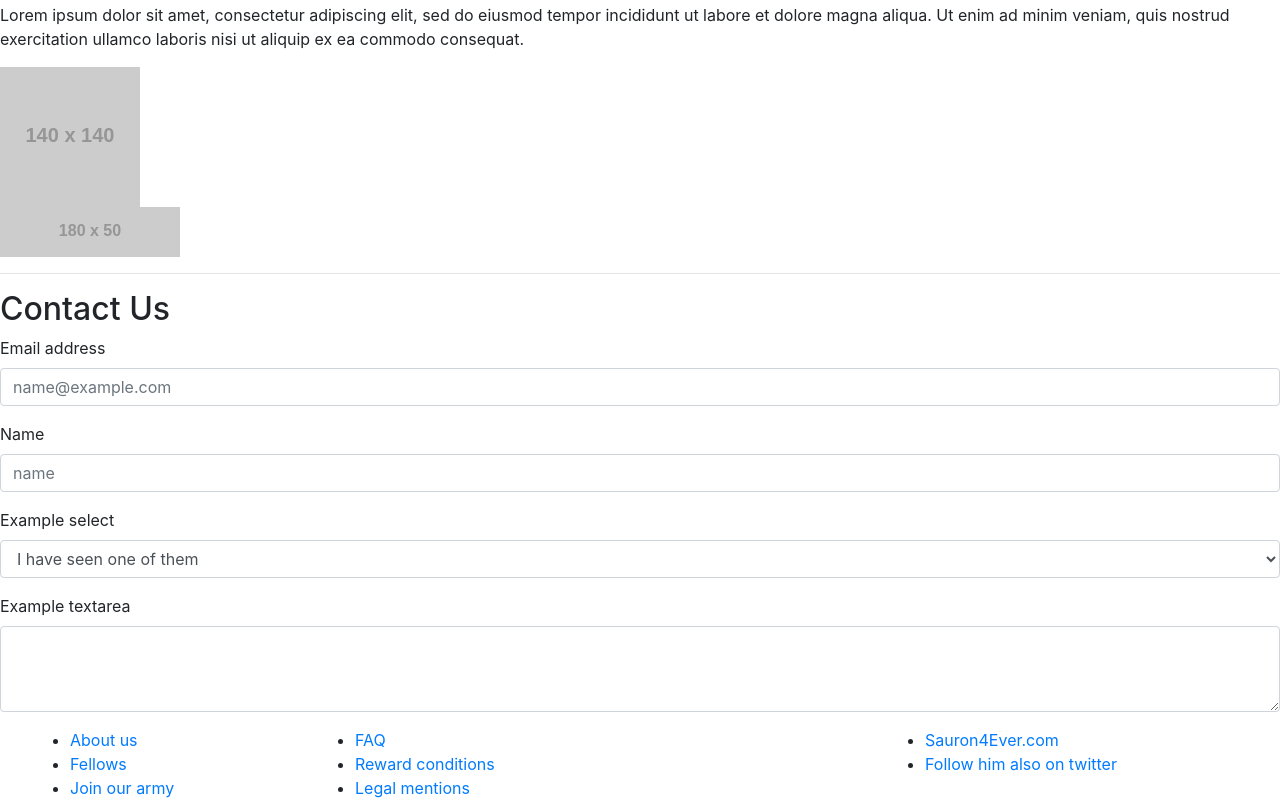
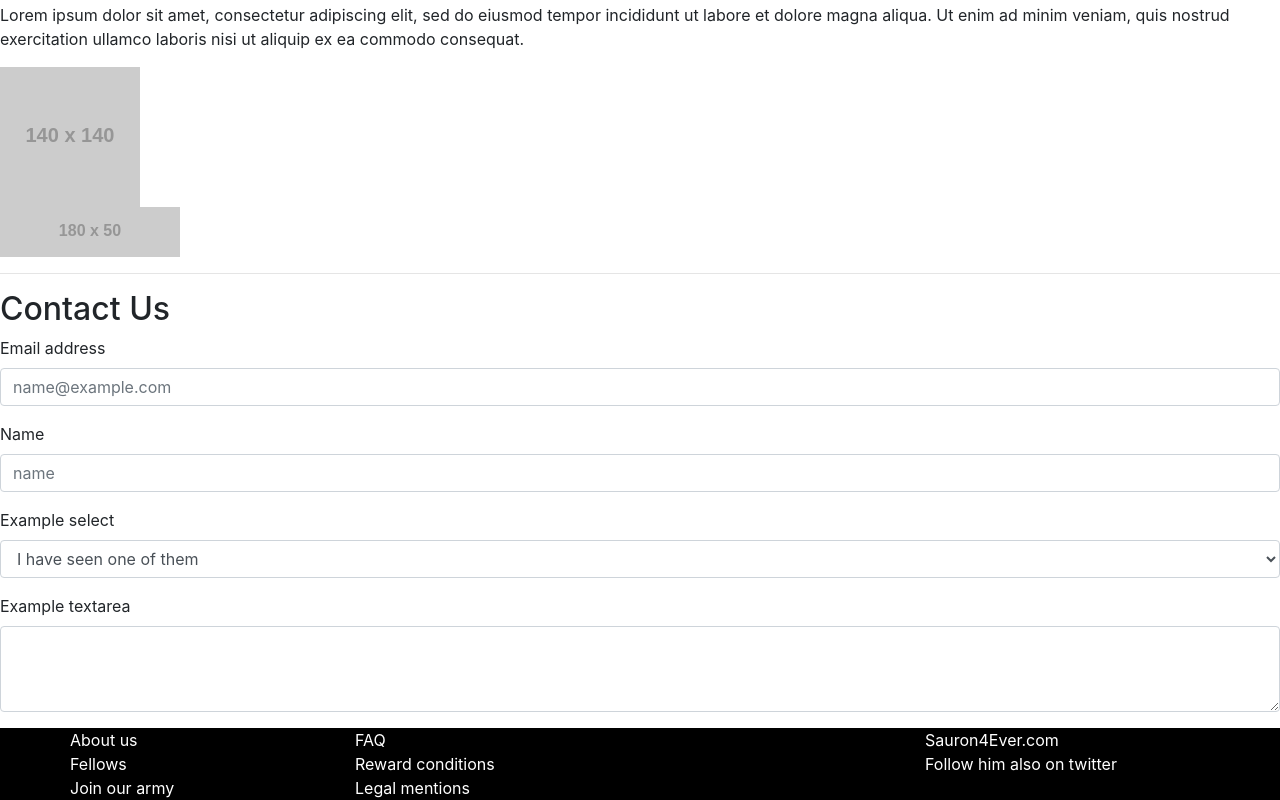
Before and after one commit to devJanCode/find_the_precious_integration_1, a plain HTML site: page index.html in a window 1280 px wide. Shown: the part 2810-3610 px from the top of the page. Drawn offline with nearby package versions, Linux system fonts and the light colour scheme; placeholder pictures from the web are drawn by us.

Commit message:
liaison entre index.html et style.html

```diff
--- a/index.html
+++ b/index.html
@@ -8,7 +8,7 @@
   <!-- Bootstrap CSS -->
   <link rel="stylesheet" href="assets/plugins/bootstrap/css/bootstrap.min.css">
   <!-- Custom CSS -->
-  <link rel="stylesheet" href="find_the_precious_style.css">
+  <link rel="stylesheet" href="style.css">
 </head>
 
 <body>
```
